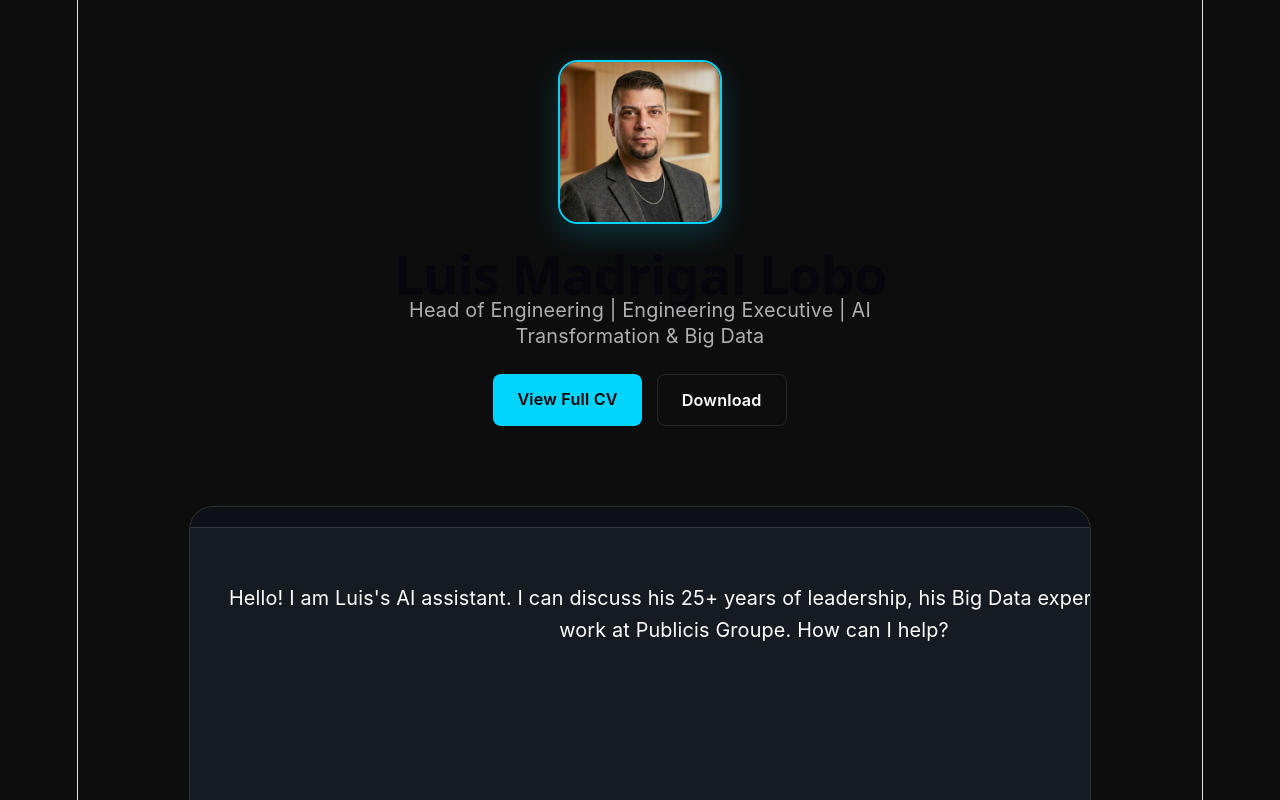
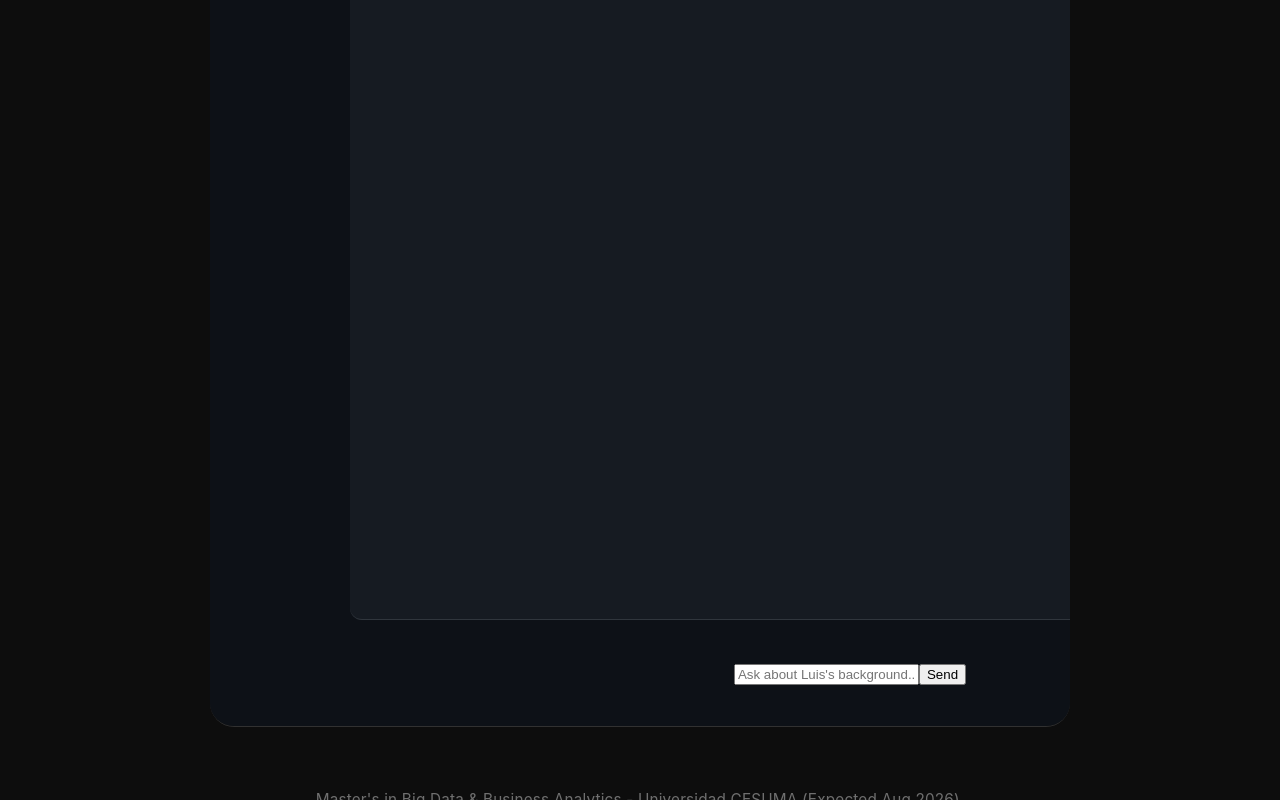
Before and after one commit to luimadrigal/ai-portfolio-cv, a React (Vite) app: page / in a window 1280 px wide. Shown: the top 800 px of the page. Built offline with nearby package versions, Linux system fonts and the light colour scheme; no server answers.

Commit message:
UI: Final fix for wide screens and total border removal

```diff
--- a/src/components/ChatInterface.css
+++ b/src/components/ChatInterface.css
@@ -1,82 +1,65 @@
-/* Limpieza Total de Bordes y Expansión */
+/* 1. Reset de Aplicación - Elimina márgenes y bordes globales */
+* {
+    box-sizing: border-box;
+}
+
+body,
+html {
+    margin: 0;
+    padding: 0;
+    width: 100%;
+    height: 100%;
+    background-color: #0d1117;
+    overflow-x: hidden;
+    /* Evita scroll horizontal */
+}
+
+/* 2. Contenedor Principal - Sin bordes y ancho total */
 .chat-interface {
     width: 100vw;
-    /* Usa todo el ancho de la ventana */
     min-height: 100vh;
-    margin: 0;
-    padding: 0;
     background-color: #0d1117;
-    /* Fondo oscuro sólido */
-    border: none !important;
-    /* ELIMINA LAS LÍNEAS BLANCAS LATERALES */
     display: flex;
     flex-direction: column;
     align-items: center;
+    border: none !important;
+    /* Elimina las líneas blancas laterales */
 }
 
-/* Contenedor de Contenido: Ahora se expande en pantallas grandes */
-.main-content {
+/* 3. Secciones Internas - Permite que se expandan */
+.chat-header {
     width: 100%;
     max-width: 1200px;
-    /* Permite que el chat sea más ancho */
-    padding: 40px 20px;
-    display: flex;
-    flex-direction: column;
-    align-items: center;
+    /* Ancho máximo generoso para pantallas grandes */
+    padding: 60px 20px;
+    text-align: center;
 }
 
-/* Header más limpio */
-.profile-header {
-    text-align: center;
-    margin-bottom: 40px;
+.messages-container {
+    width: 100%;
+    max-width: 1000px;
+    /* El chat se expande más */
+    flex: 1;
+    padding: 20px;
+    margin: 0 auto;
+    background-color: #161b22;
+    border-radius: 12px;
+    border: 1px solid #30363d;
+    /* Borde sutil solo para el chat, no para la página */
 }
 
-.profile-header img {
-    width: 150px;
-    height: 150px;
-    border-radius: 20px;
-    border: 2px solid #39c5bb;
-    box-shadow: 0 0 20px rgba(57, 197, 187, 0.3);
+/* 4. Input Area - Centrada y ancha */
+.input-area {
+    width: 100%;
+    max-width: 1000px;
+    padding: 40px 20px;
+    margin: 0 auto;
 }
 
-/* Burbujas de Chat: Ajustadas para no verse apretadas */
-.messages-container {
-    width: 100%;
-    background: #161b22;
-    border-radius: 16px;
-    padding: 30px;
-    margin-top: 20px;
-    min-height: 400px;
-    border: 1px solid #30363d;
+/* 5. Eliminación de líneas fantasmas */
+div,
+section,
+main {
+    border-left: none !important;
+    border-right: none !important;
 }
-
-.message-bubble {
-    max-width: 85%;
-    /* Más espacio para el texto */
-    padding: 15px 20px;
-    margin: 10px 0;
-    line-height: 1.6;
-    font-size: 1.1rem;
-}
-
-/* Botones con estilo moderno */
-.actions {
-    display: flex;
-    gap: 20px;
-    margin-top: 25px;
-}
-
-.btn-cv {
-    background-color: #39c5bb;
-    color: #000;
-    padding: 12px 30px;
-    border-radius: 8px;
-    font-weight: bold;
-    text-decoration: none;
-    transition: 0.3s;
-}
-
-.btn-cv:hover {
-    background-color: #2da19a;
-    transform: translateY(-2px);
-}
```
